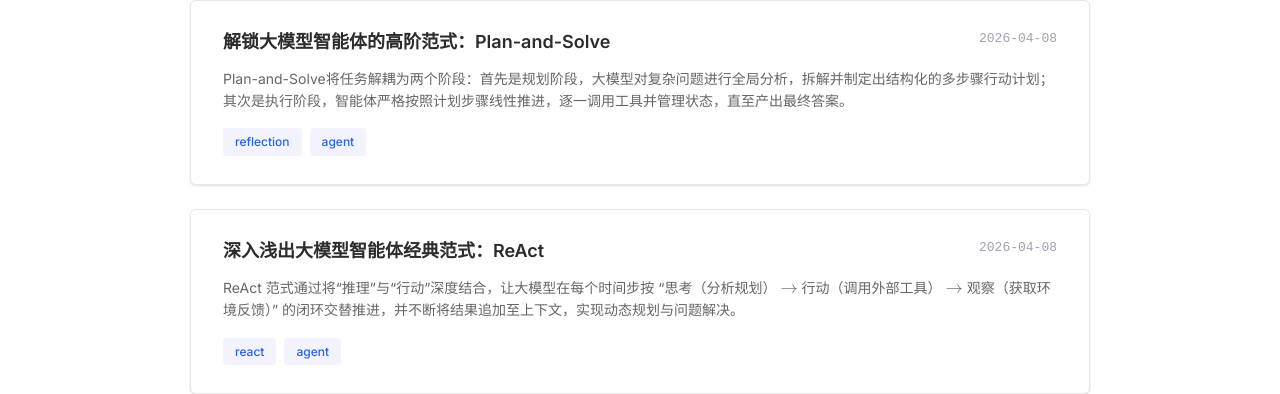
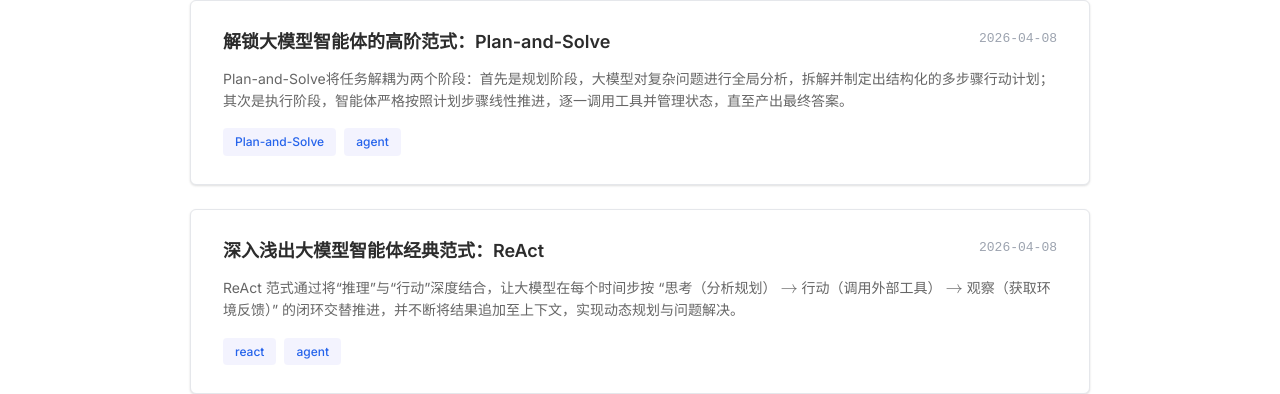
Before and after one commit to JinbaoSite/jinbaosite.github.io, a Jekyll site: the page built from agent/index.md, in a window 1280 px wide and 900 px high, scrolled down 571 px. Shown: the part 316-710 px from the top of the window. Built offline with Jekyll 4.4.1, drawn with Linux system fonts in a browser that asks for light colours; formulas are drawn with MathJax 3.

Commit message:
Update index.md

```diff
--- a/agent/index.md
+++ b/agent/index.md
@@ -17,7 +17,7 @@ article-list:
     article-url: /agent/plan_and_solve
     article-date: 2026-04-08
     article-desc: Plan-and-Solve将任务解耦为两个阶段：首先是规划阶段，大模型对复杂问题进行全局分析，拆解并制定出结构化的多步骤行动计划；其次是执行阶段，智能体严格按照计划步骤线性推进，逐一调用工具并管理状态，直至产出最终答案。
-    article-tags: [reflection, agent]
+    article-tags: [Plan-and-Solve, agent]
   - article-title: 深入浅出大模型智能体经典范式：ReAct
     article-url: /agent/react
     article-date: 2026-04-08
```
